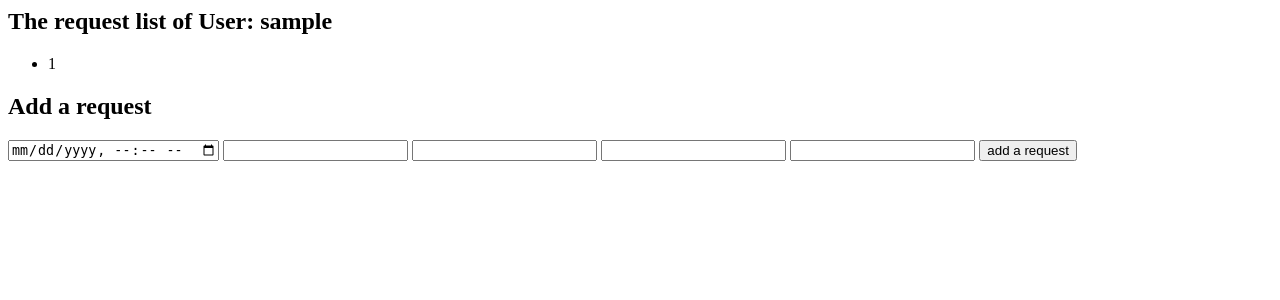
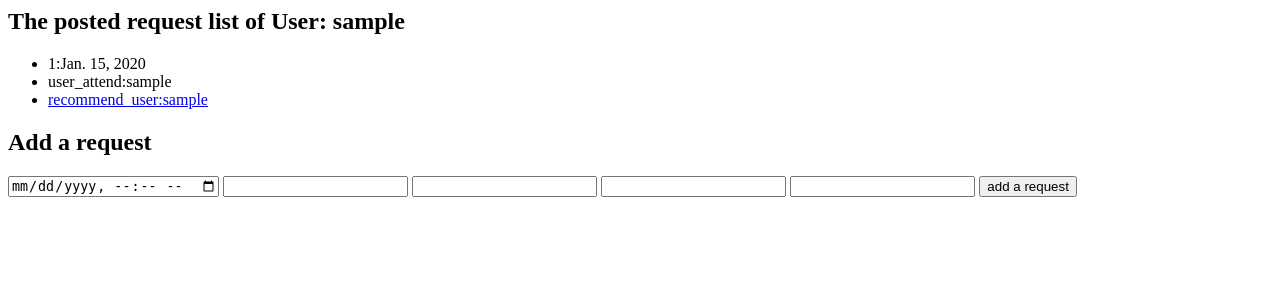
Before and after one commit to WeichenXu/Gym_Buddy, a Django app: page /gym_buddy/1/request/ in a window 1280 px wide. Shown: the top 300 px of the page. Run offline with Django 3.2, Linux system fonts and the light colour scheme; tables that the repository leaves empty hold one stand-in row (values such as "Sample post").

Commit message:
list/add/recommend/attend gym activity for user

```diff
--- a/gym_buddy_site/gym_buddy_app/models.py
+++ b/gym_buddy_site/gym_buddy_app/models.py
@@ -40,6 +40,7 @@ class Request(models.Model):
     )
     training_part = models.CharField(max_length=1, choices=TRAINING_CHOICES, default=LEG)
     training_weight = models.IntegerField(default=0)
-    buddy = models.ManyToManyField("self")
+    matched_request = models.ManyToManyField("self")
+    recommend_request = models.ManyToManyField("self")
     def __str__(self):
         return self.requester.user_name + ', time:' + self.request_time.strftime('%m/%d/%Y')
--- a/gym_buddy_site/gym_buddy_app/templates/gym_buddy_app/list_request.html
+++ b/gym_buddy_site/gym_buddy_app/templates/gym_buddy_app/list_request.html
@@ -1,8 +1,21 @@
-<h2>The request list of User: {{user.user_name}}</h2>
+<h2>The posted request list of User: {{user.user_name}}</h2>
 {% if request_list %}
     <ul>
+    {# display all requests belong to the user#}
     {% for request in request_list %}
-        <li>{{request.id}}</li>
+        {# display all matched user#}
+        <li>{{request.id}}:{{request.request_time|date}}</li>
+        {% for match in request.matched_request.all %}
+            <li>user_attend:{{match.requester.user_name}}</li>
+        {% empty %}
+            <li>No matched gym buddy yet.</li>
+        {% endfor%}
+        {# display all recommend user#}
+        {% for recommend in request.recommend_request.all %}
+            <li><a href="{% url 'gym_buddy_app:confirmRequest' user.id request.id recommend.id %}">recommend_user:{{recommend.requester.user_name}}</a></li>
+        {% empty %}
+            <li>No recommend gym buddy yet.</li>
+        {% endfor%}
     {% endfor%}
     </ul>
 {% else %}
--- a/gym_buddy_site/gym_buddy_app/urls.py
+++ b/gym_buddy_site/gym_buddy_app/urls.py
@@ -13,5 +13,9 @@ urlpatterns = [
     # ex:/gym_buddy/register, use POST
     url(r'^register/$', views.register, name='register'),
     # ex:/gym_buddy/addRequest
+    # parse the informaiton of the request througth POST
     url(r'^(?P<user_id>[\d]+)/addRequest/$', views.addRequest, name='addRequest'),
+    # ex:/gym_buddy/confirmRequest
+    # parse the reqeust id through POST
+    url(r'^(?P<user_id>[\d]+)/(?P<from_request_id>[\d]+)/(?P<to_request_id>[\d]+)/confirmRequest/$', views.confirmRequest, name='confirmRequest'),
 ]
--- a/gym_buddy_site/gym_buddy_app/views.py
+++ b/gym_buddy_site/gym_buddy_app/views.py
@@ -17,6 +17,9 @@ def IndexView(request):
 def RequestView(request, user_id):
     user = User.objects.get(id = user_id)
     request_list = Request.objects.filter(requester = user)
+    # update recommendation for user request
+    for req in request_list:
+        recommend(req.id)
     template = loader.get_template('gym_buddy_app/list_request.html')
     context = {
         'user': user,
@@ -55,9 +58,7 @@ def register(request):
     # parse the parameters
     try:
         user_name = request.POST['user_name']
-        print (user_name)
         user_password = request.POST['user_password']
-        print (user_password)
     except KeyError:
         return render(request, 'gym_buddy_app/index.html', {
             'error_message':"Please parse user_name & user_password.",
@@ -85,10 +86,27 @@ def addRequest(request, user_id):
         training_weight_get = request.POST['training_weight']
     except KeyError:
         print ('Please parse the parameters')
+        return HttpResponseRedirect(reverse('gym_buddy_app:request', args=(user.id,)))
     user = User.objects.get(id = user_id)
     req = Request(request_time = time_get, longitude = longitude_get, latitude = latitude_get, requester = user )
     req.save()
     return HttpResponseRedirect(reverse('gym_buddy_app:request', args=(user.id,)))
 
 # Confirm a request
-# def confirmRequest(request)
+# from_request_id: the request id who confirm, to...: request be confirmed
+# POST {'request_id':xxxx}
+def confirmRequest(request, user_id, from_request_id, to_request_id):
+    from_req = Request.objects.get(id = from_request_id)
+    to_req = Request.objects.get(id = to_request_id)
+    from_req.matched_request.add(to_req)
+    to_req.save()
+    return HttpResponseRedirect(reverse('gym_buddy_app:request', args=(user_id,)))
+
+# Recommend function for the request
+# Iterate all requests in the database and add recommended ones
+def recommend(request_id):
+    req = Request.objects.get(id = request_id)
+    recommend_req = Request.objects.all().exclude(requester=req.requester)
+    for rec in recommend_req:
+        req.recommend_request.add(rec)
+    req.save()
```
